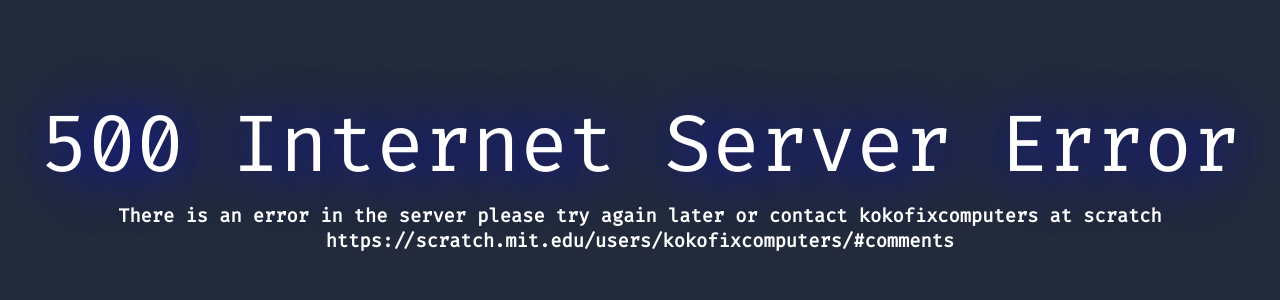
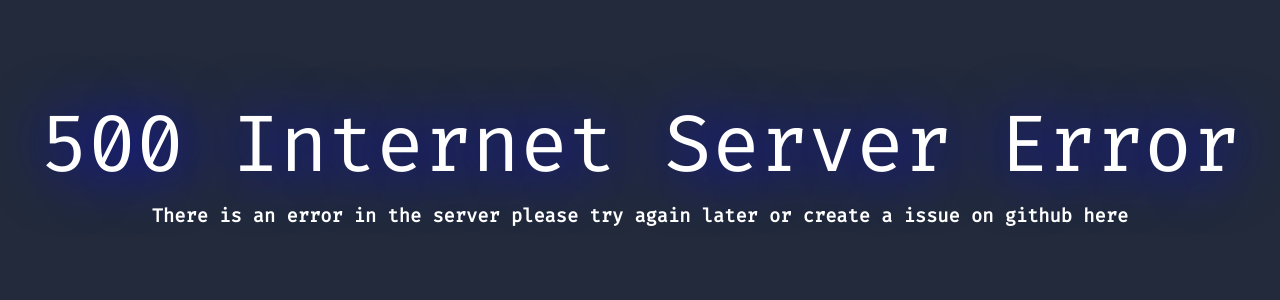
Before and after one commit to scratch-getdata/scratch-getdata-server, a Flask app: template templates/500.html in a window 1280 px wide. Shown: the top 300 px of the page. Run offline with Flask 3, Linux system fonts and the light colour scheme; the template is opened without the code that fills it, so the values that code supplies are empty.

Commit message:
Update 500.html
Signed-off-by: kokofixcomputers <koko@trashmail.se>

```diff
--- a/templates/500.html
+++ b/templates/500.html
@@ -5,4 +5,4 @@
 
 <h1>500 Internet Server Error</h1>
 
-<h3>There is an error in the server please try again later or contact kokofixcomputers at scratch https://scratch.mit.edu/users/kokofixcomputers/#comments</h3>
+<h3>There is an error in the server please try again later or create a issue on github <a href="https://github.com/scratch-getdata/scratch-getdata-server/issues">here</a></h3>
```
